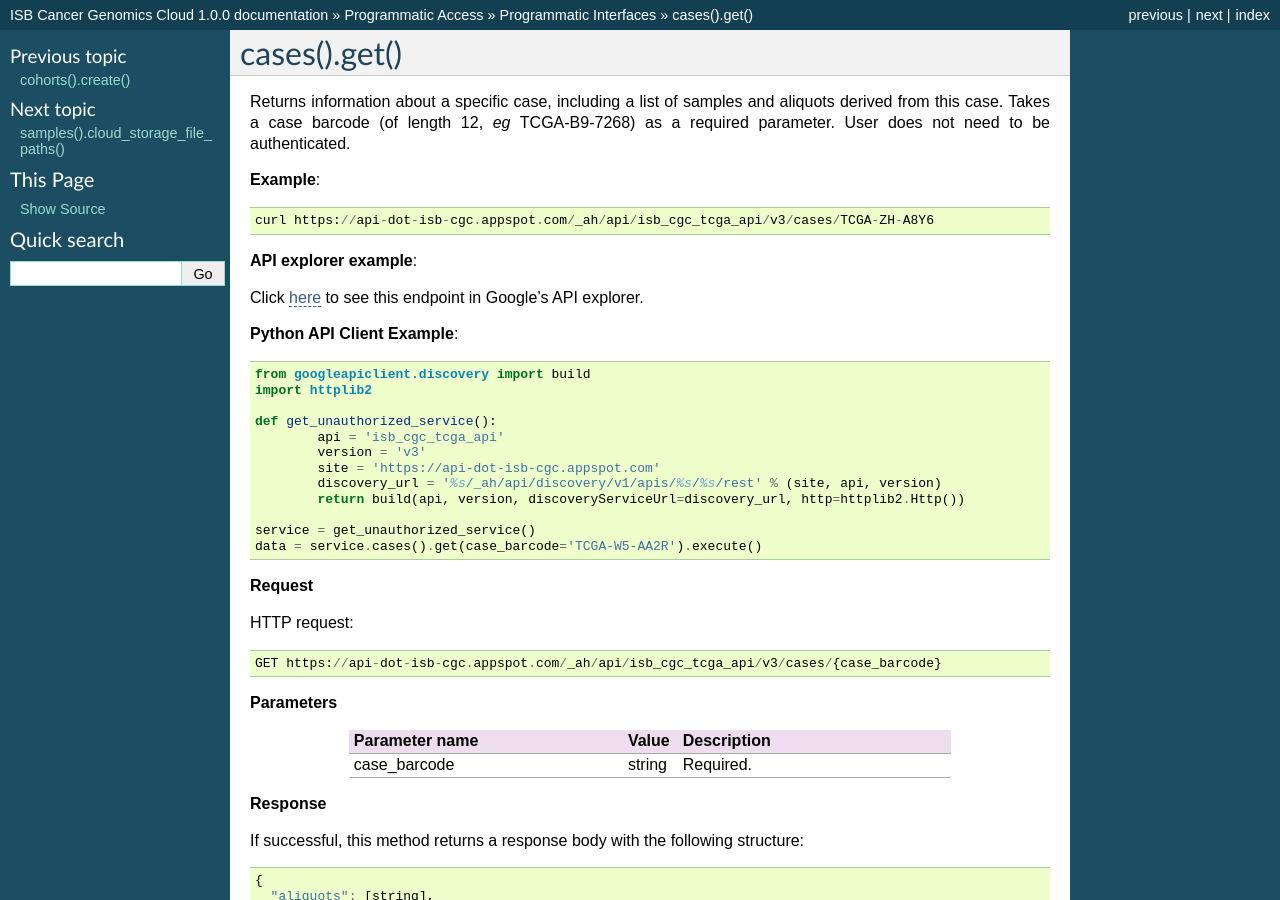
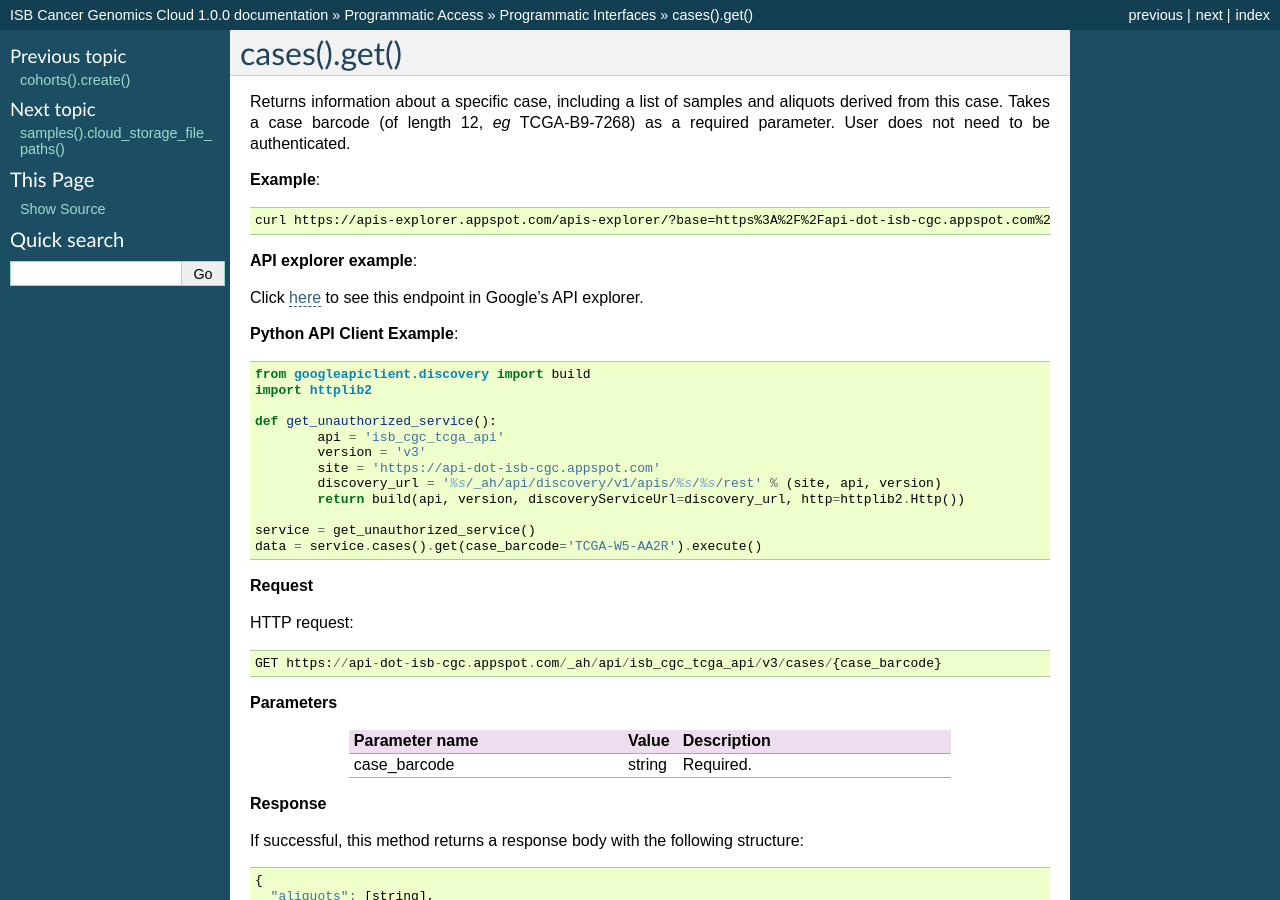
Before and after one commit to isb-cgc/readthedocs, a Sphinx documentation site: the page built from docs/source/sections/progapi/progapi3_tcga/cases_get.rst, in a window 1280 px wide and 900 px high. Built offline with Sphinx 7.4.7, drawn with Linux system fonts in a browser that asks for light colours; pages that are not in the unit, such as notebooks, are missing from menus; some of the changed lines change nothing that is shown.

Commit message:
updated example

```diff
--- a/docs/source/sections/progapi/progapi3_tcga/cases_get.rst
+++ b/docs/source/sections/progapi/progapi3_tcga/cases_get.rst
@@ -4,7 +4,7 @@ Returns information about a specific case, including a list of samples and aliqu
 
 **Example**::
 
-	curl https://api-dot-isb-cgc.appspot.com/_ah/api/isb_cgc_tcga_api/v3/cases/TCGA-ZH-A8Y6
+	curl https://apis-explorer.appspot.com/apis-explorer/?base=https%3A%2F%2Fapi-dot-isb-cgc.appspot.com%2F_ah%2Fapi#p/isb_cgc_tcga_api/v3/isb_cgc_tcga_api.cases.get?case_barcode=TCGA-ZH-A8Y6&_h=1&
 
 **API explorer example**:
 
```
